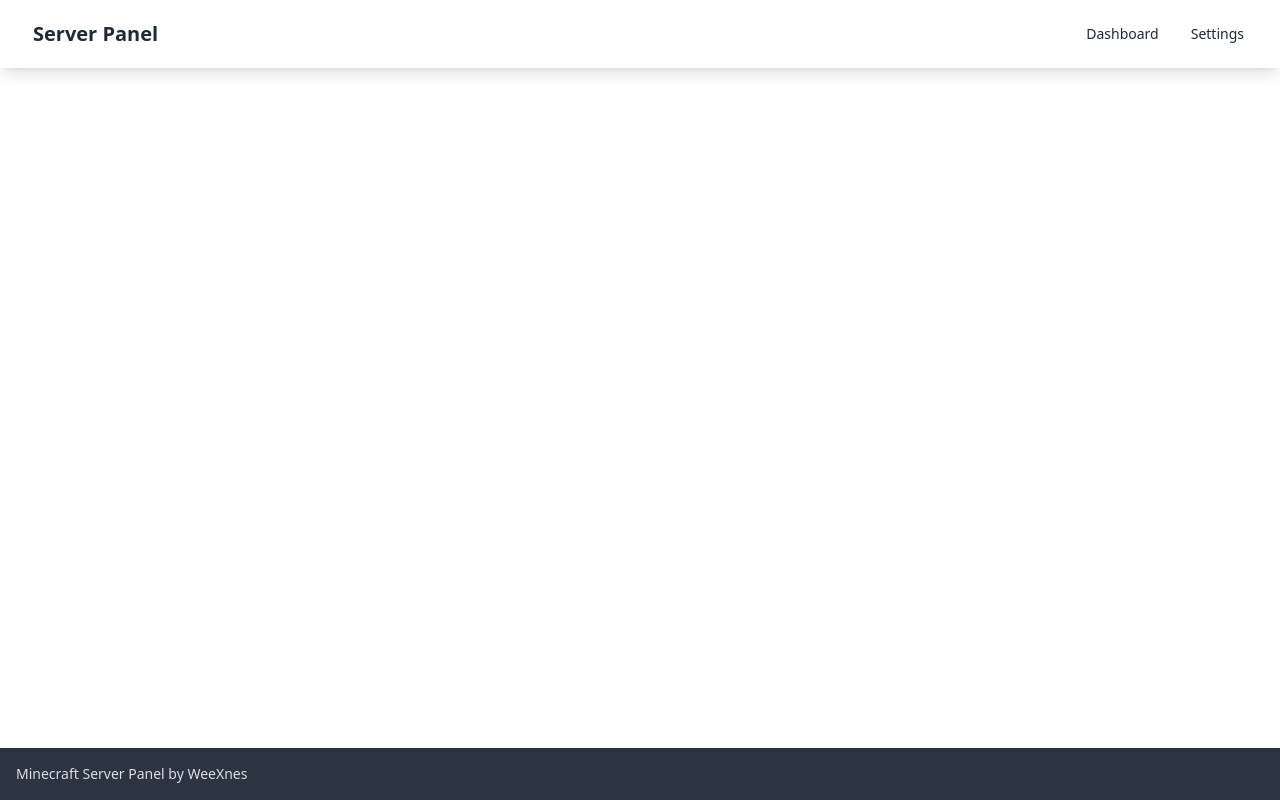
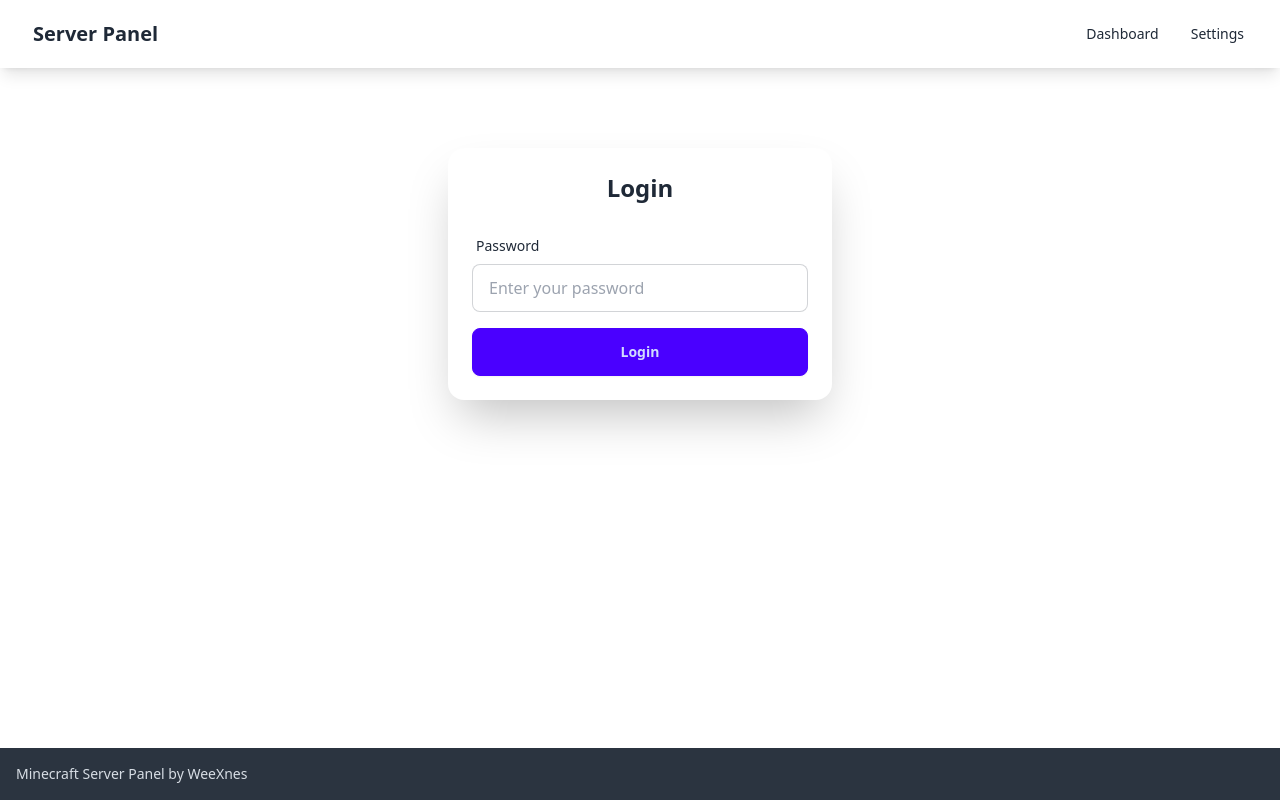
Before and after one commit to WeeXnes/Beacon, a Nuxt app: page /login in a window 1280 px wide. Built offline with nearby package versions, Linux system fonts and the light colour scheme.

Commit message:
added authentication

```diff
--- a/pages/index.vue
+++ b/pages/index.vue
@@ -462,6 +462,11 @@ onBeforeUnmount(()=>{
 })
 
 
+definePageMeta({
+  middleware: 'auth'
+})
+
+
 </script>
 
 
--- /dev/null
+++ b/pages/login.vue
@@ -0,0 +1,65 @@
+<template>
+  <div class="flex items-center justify-center py-16">
+    <div class="card w-96 bg-base-100 shadow-2xl p-6">
+      <h2 class="text-2xl font-bold text-center">Login</h2>
+
+      <form @submit.prevent="handleLogin" class="mt-4">
+        <div class="form-control mt-2">
+          <label class="label">
+            <span class="label-text">Password</span>
+          </label>
+          <input
+              v-model="password"
+              type="password"
+              placeholder="Enter your password"
+              class="input input-bordered"
+              required
+          />
+        </div>
+
+        <div class="form-control mt-4">
+          <button type="submit" class="btn btn-primary w-full">Login</button>
+        </div>
+      </form>
+    </div>
+  </div>
+</template>
+
+<script lang="ts">
+
+import { ref } from 'vue';
+import axios from 'axios';
+import { useRouter } from 'vue-router';
+
+export default {
+  data() {
+    return {
+      email: '',
+      password: ''
+    };
+  },
+  methods: {
+    async handleLogin() {
+      try {
+        const response = await axios.post('/api/login', {
+          password: this.password,
+        });
+        console.log(response.data);
+
+        if (response?.data?.message == 'Login successful!') {
+          const token = response.data.token;
+          const cookie = useCookie('token');
+          cookie.value = token;
+
+          this.$router.push('/');
+        } else {
+          console.error('Login failed');
+        }
+      } catch (error) {
+        console.error('Login error:', error);
+      }
+    }
+  }
+};
+
+</script>
--- /dev/null
+++ b/panel.config.ts
@@ -0,0 +1,5 @@
+import { reactive } from "vue";
+
+export const settings = reactive({
+    password_hash: ""
+});
--- a/util/jsonLoader.ts
+++ b/util/jsonLoader.ts
@@ -41,7 +41,7 @@ function createEmptySettingsIfNotExists() {
     } catch (error) {
         console.log('Settings does not exist, creating an empty Settings-file...');
         let emptySettings: SettingsJsonFile = ({
-            eula: false,
+            eula: true,
             servers:[]
         });
         const jsonSettings = JSON.stringify(emptySettings, null, 2);
```
Also changed, not shown: core/globals.ts (+4 -4 lines), middleware/auth.ts (added, +9 -0 lines), package.json (+6 -2 lines), .password_hash_gen/generator.js (added), .password_hash_gen/package.json (added), 1 other file (tests, documents, lock files or other folders).
